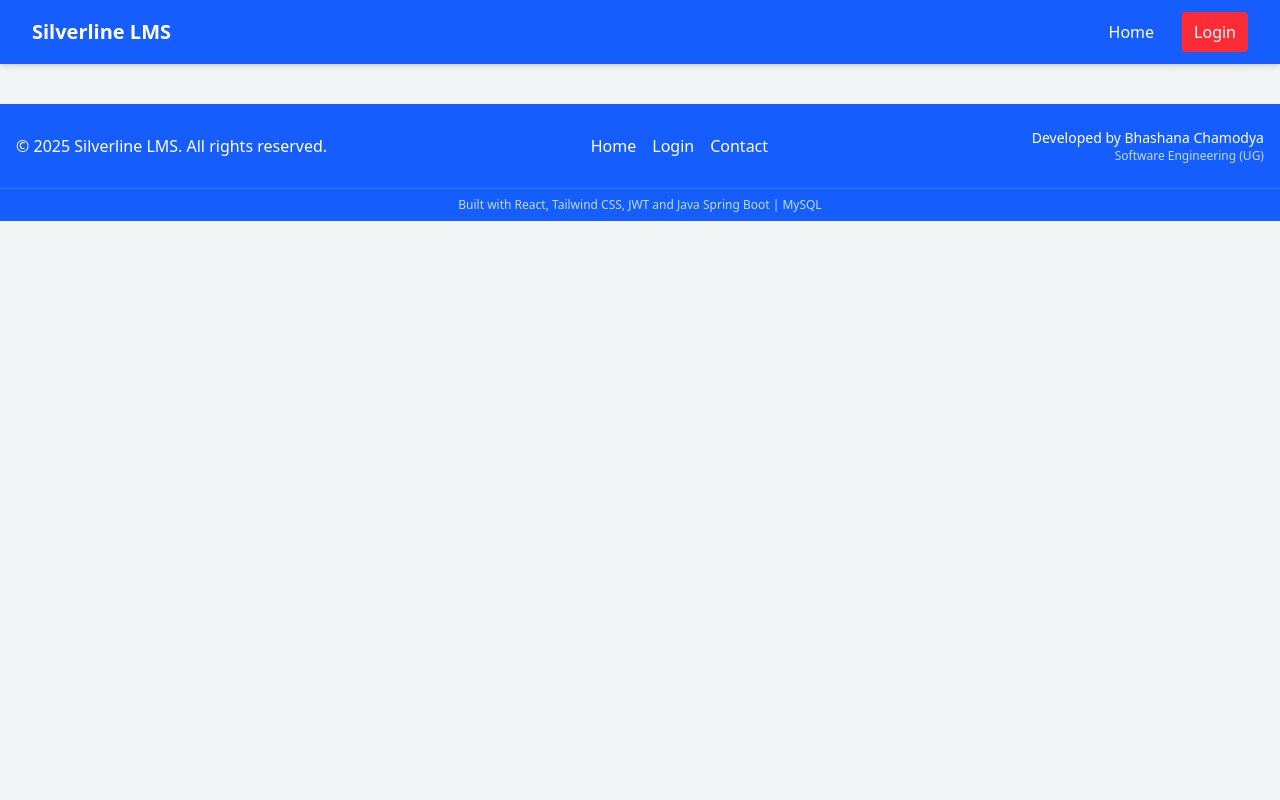
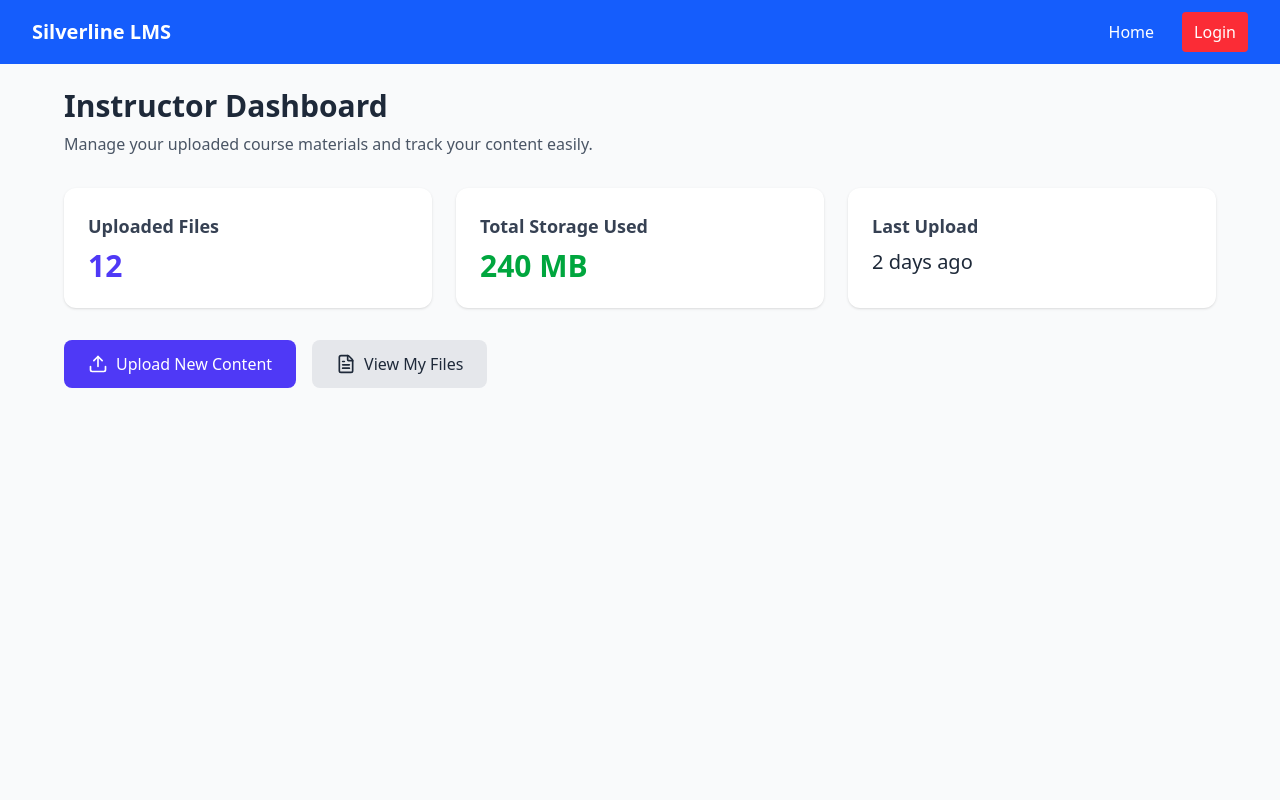
Before and after one commit to bhashana99/silverlineIt, a React (Vite) app in the folder front-end/: page /dashboard in a window 1280 px wide. Shown: the top 800 px of the page. Built offline with nearby package versions, Linux system fonts and the light colour scheme; no server answers; sample sign-in values are in the browser's storage.

Commit message:
dummy design for dashboard

```diff
--- a/front-end/package.json
+++ b/front-end/package.json
@@ -11,6 +11,7 @@
   },
   "dependencies": {
     "axios": "^1.13.2",
+    "lucide-react": "^0.553.0",
     "react": "^19.1.1",
     "react-dom": "^19.1.1",
     "react-router-dom": "^7.9.5"
--- a/front-end/src/components/PrivateRouter.jsx
+++ b/front-end/src/components/PrivateRouter.jsx
@@ -1,7 +1,7 @@
 import React from 'react'
 import { Navigate } from 'react-router-dom';
 
-const PrivateRouter = ({component }) => {
+const PrivateRouter = ({children  }) => {
 
     const token = localStorage.getItem("token");
 
@@ -9,7 +9,7 @@ const PrivateRouter = ({component }) => {
         return <Navigate to="/login" replace />;
     }
 
-    return component;
+    return children ;
 
 }
 
--- a/front-end/src/pages/Instructor/Dashboard.jsx
+++ b/front-end/src/pages/Instructor/Dashboard.jsx
@@ -1,7 +1,62 @@
-import React from 'react'
+import React from "react";
+import { Link } from "react-router-dom";
+import { Upload, FileText } from "lucide-react";
 
 export default function Dashboard() {
-  return (
-    <div>Dashboard</div>
-  )
+    return (
+        <div className="min-h-screen bg-gray-50 p-6">
+
+            <div className="max-w-6xl mx-auto">
+                <h1 className="text-2xl md:text-3xl font-bold text-gray-800 mb-2">
+                    Instructor Dashboard
+                </h1>
+                <p className="text-gray-600 mb-8">
+                    Manage your uploaded course materials and track your content easily.
+                </p>
+
+
+                <div className="grid grid-cols-1 sm:grid-cols-2 lg:grid-cols-3 gap-6 mb-8">
+                    <div className="bg-white p-6 rounded-xl shadow hover:shadow-md transition">
+                        <h2 className="text-gray-700 text-lg font-semibold mb-2">
+                            Uploaded Files
+                        </h2>
+                        <p className="text-3xl font-bold text-indigo-600">12</p>
+                    </div>
+
+                    <div className="bg-white p-6 rounded-xl shadow hover:shadow-md transition">
+                        <h2 className="text-gray-700 text-lg font-semibold mb-2">
+                            Total Storage Used
+                        </h2>
+                        <p className="text-3xl font-bold text-green-600">240 MB</p>
+                    </div>
+
+                    <div className="bg-white p-6 rounded-xl shadow hover:shadow-md transition">
+                        <h2 className="text-gray-700 text-lg font-semibold mb-2">
+                            Last Upload
+                        </h2>
+                        <p className="text-xl font-medium text-gray-800">2 days ago</p>
+                    </div>
+                </div>
+
+
+                <div className="flex flex-col sm:flex-row gap-4">
+                    <Link
+                        to=""
+                        className="flex items-center justify-center gap-2 bg-indigo-600 text-white px-6 py-3 rounded-lg hover:bg-indigo-700 transition"
+                    >
+                        <Upload size={20} />
+                        Upload New Content
+                    </Link>
+
+                    <Link
+                        to=""
+                        className="flex items-center justify-center gap-2 bg-gray-200 text-gray-800 px-6 py-3 rounded-lg hover:bg-gray-300 transition"
+                    >
+                        <FileText size={20} />
+                        View My Files
+                    </Link>
+                </div>
+            </div>
+        </div>
+    )
 }
--- a/front-end/src/pages/Login.jsx
+++ b/front-end/src/pages/Login.jsx
@@ -20,7 +20,7 @@ export default function Login() {
     };
 
 
-    const timeOut = (time)=>{
+    const timeOut = (time) => {
         setTimeout(() => setError(""), time);
     }
 
@@ -32,7 +32,11 @@ export default function Login() {
         try {
             const data = await loginUser(formData);
             localStorage.setItem("token", data.token);
-            navigate("/dashboard");
+
+            setTimeout(() => {
+                navigate("/dashboard");
+            }, 100);
+
         } catch (err) {
             setError(err.message);
             timeOut(3000);
```
Also changed, not shown: 1 other file (tests, documents, lock files or other folders).
